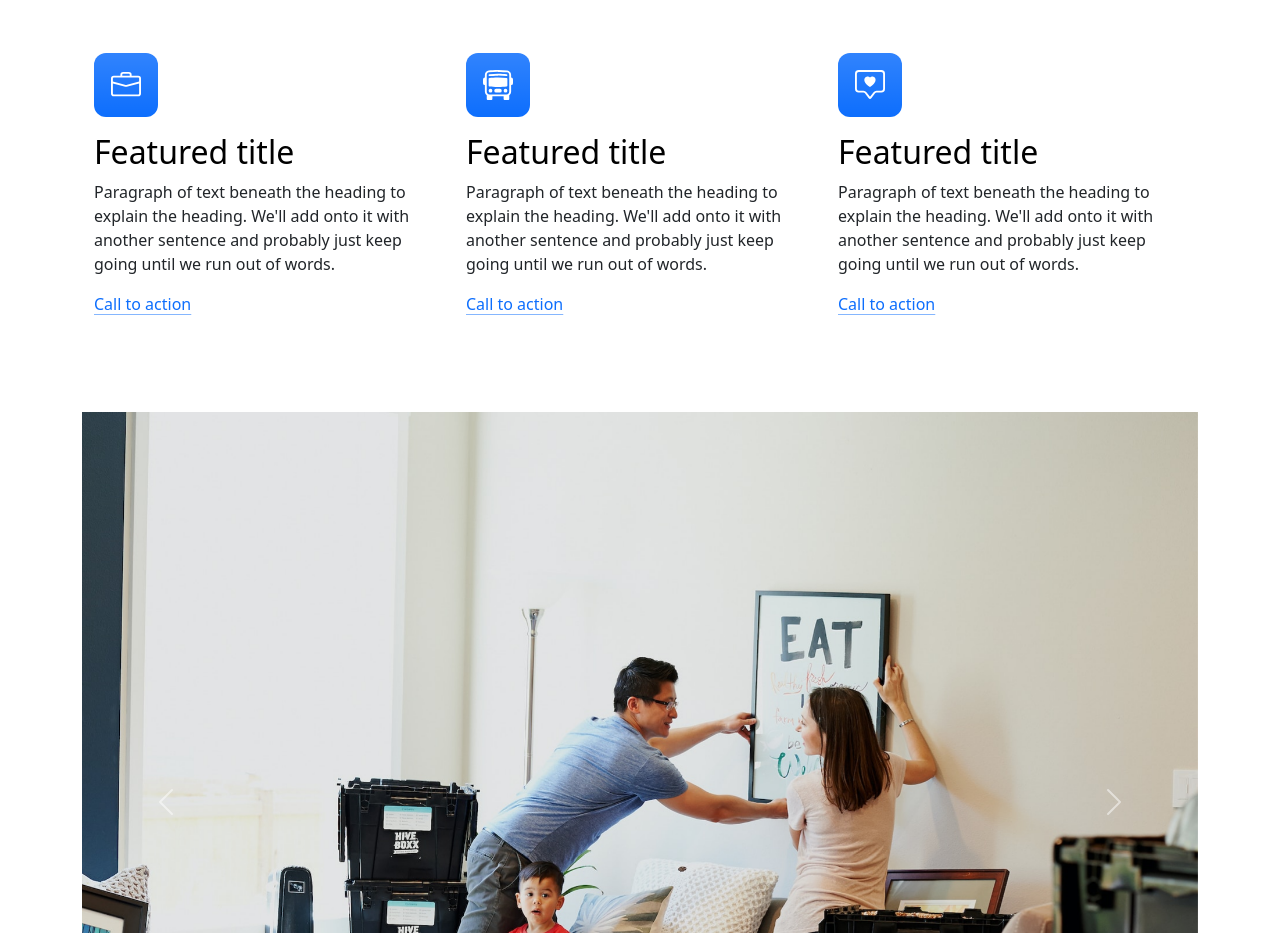
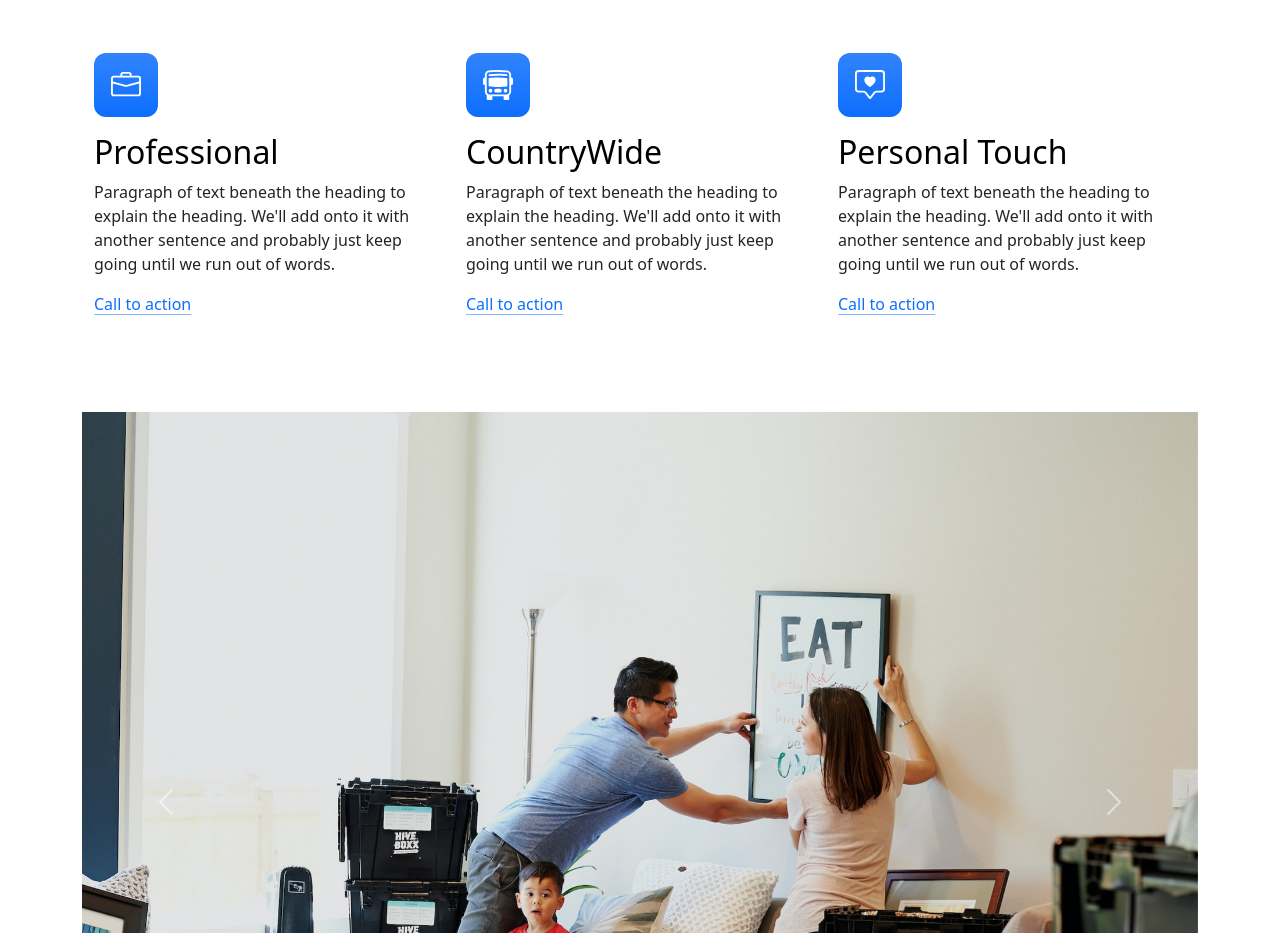
Before and after one commit to shagufta-gulzar/Bootstrap-Components, a plain HTML site: page index.html in a window 1280 px wide. Shown: the part 886-1819 px from the top of the page. Drawn offline with nearby package versions, Linux system fonts and the light colour scheme.

Commit message:
Add files via upload

```diff
--- a/index.html
+++ b/index.html
@@ -75,7 +75,7 @@
         <div class="feature-icon d-inline-flex align-items-center justify-content-center text-bg-primary bg-gradient fs-2 mb-3">
           <img src="./briefcase.svg" alt="" height="30px">
         </div>
-        <h3 class="fs-2 text-body-emphasis">Featured title</h3>
+        <h3 class="fs-2 text-body-emphasis">Professional</h3>
         <p>Paragraph of text beneath the heading to explain the heading. We'll add onto it with another sentence and probably just keep going until we run out of words.</p>
         <a href="#" class="icon-link">
           Call to action
@@ -86,7 +86,7 @@
         <div class="feature-icon d-inline-flex align-items-center justify-content-center text-bg-primary bg-gradient fs-2 mb-3">
           <img src="./bus-front.svg" alt="" height="30px">
         </div>
-        <h3 class="fs-2 text-body-emphasis">Featured title</h3>
+        <h3 class="fs-2 text-body-emphasis">CountryWide</h3>
         <p>Paragraph of text beneath the heading to explain the heading. We'll add onto it with another sentence and probably just keep going until we run out of words.</p>
         <a href="#" class="icon-link">
           Call to action
@@ -97,7 +97,7 @@
         <div class="feature-icon d-inline-flex align-items-center justify-content-center text-bg-primary bg-gradient fs-2 mb-3">
           <img src="./chat-square-heart.svg" alt="" height="30px">
         </div>
-        <h3 class="fs-2 text-body-emphasis">Featured title</h3>
+        <h3 class="fs-2 text-body-emphasis">Personal Touch</h3>
         <p>Paragraph of text beneath the heading to explain the heading. We'll add onto it with another sentence and probably just keep going until we run out of words.</p>
         <a href="#" class="icon-link">
           Call to action
```
